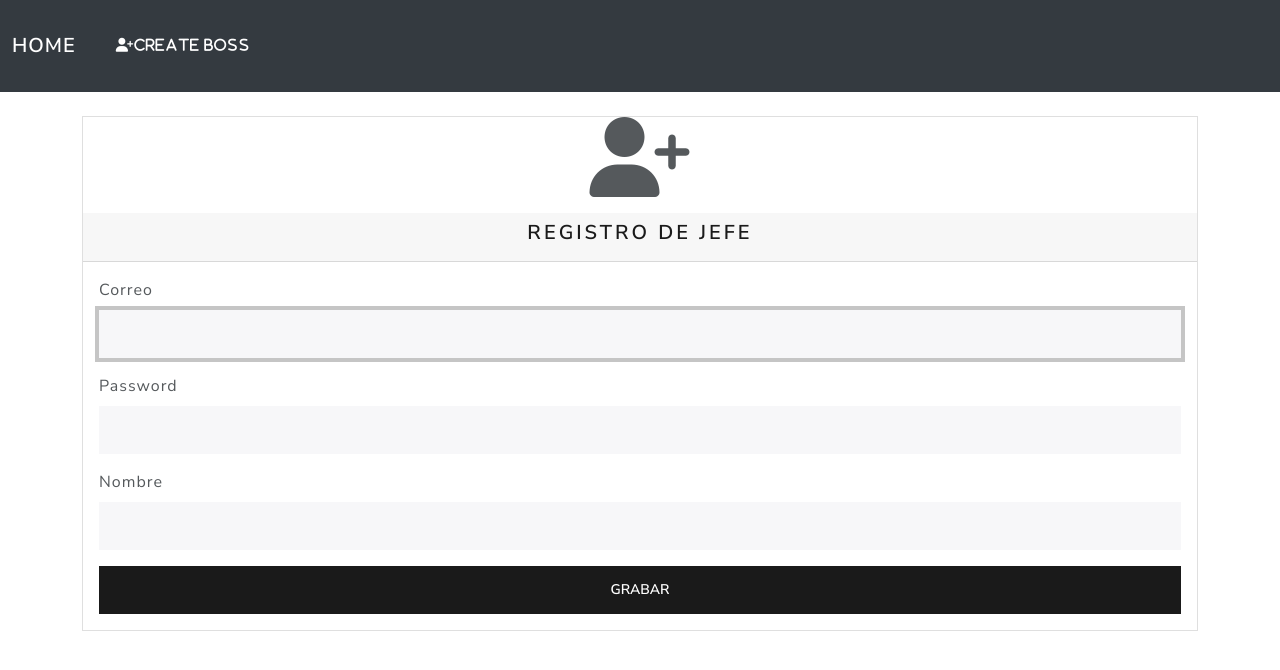
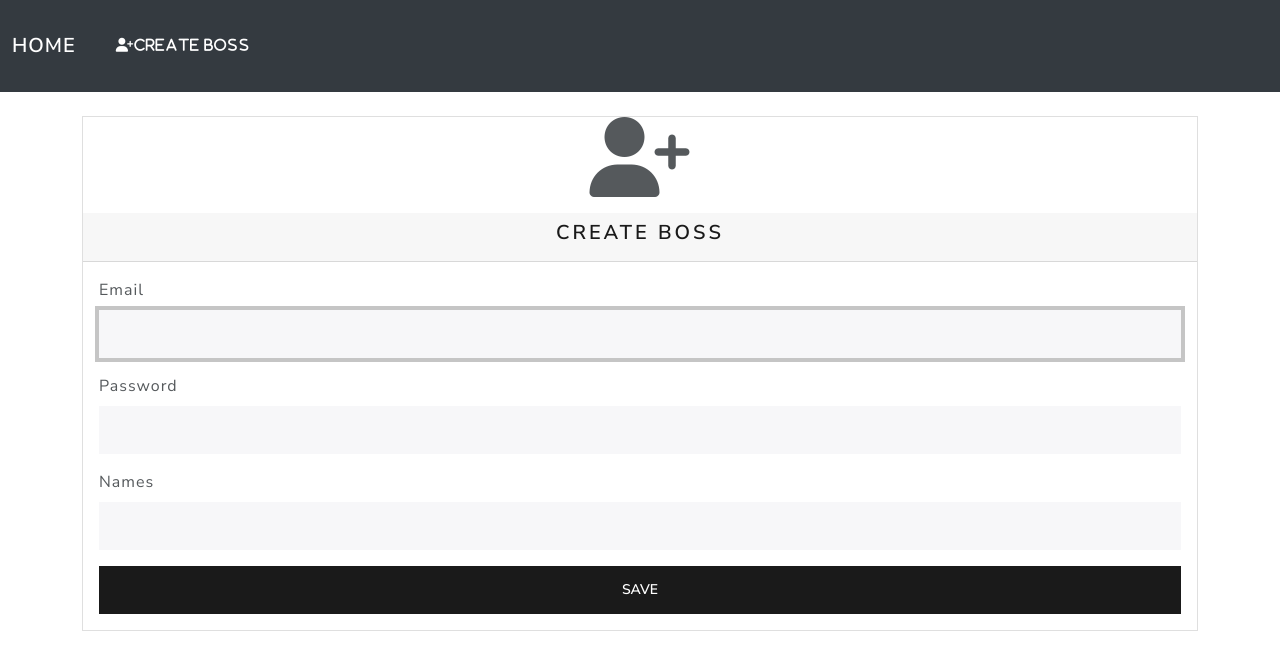
Before and after one commit to jotacollantes/crud-react-cloud, a React (Create React App) app in the folder frontend/: page /registro in a window 1280 px wide. Shown: the top 670 px of the page. Built offline with nearby package versions, Linux system fonts and the light colour scheme.

Commit message:
Traduccion Registro

```diff
--- a/frontend/src/components/Register.jsx
+++ b/frontend/src/components/Register.jsx
@@ -38,7 +38,7 @@ const Register = () => {
                         <i className='fas fa-user-plus fa-5x'></i>
                     </div>
                     <div className="card-header text-center mt-3">
-                        <h4>Registro de Jefe</h4>
+                        <h4>Create Boss</h4>
                     </div>
                     <div className="card-body">
                     {/* Cuando se ejecute el submit se tiene que ejecutar la funcion {loginUser} del userContext y hay que importarla*/}
@@ -48,7 +48,7 @@ const Register = () => {
 
                         (<form onSubmit={register}>
                             <div className="mb-3">
-                                <label className="form-label">Correo</label>
+                                <label className="form-label">Email</label>
                                 <input
                                 type="email"
                                 name="correo"
@@ -76,7 +76,7 @@ const Register = () => {
                                 />
                             </div>
                             <div className="mb-3">
-                                <label className="form-label">Nombre</label>
+                                <label className="form-label">Names</label>
                                 <input
                                 type="text"
                                 name="nombre"
@@ -88,7 +88,7 @@ const Register = () => {
                                 required
                                 />
                             </div>
-                            <button type="submit"className="form-control btn btn-primary">Grabar</button>
+                            <button type="submit"className="form-control btn btn-primary">Save</button>
                         </form>)
                         }
                     </div>
```
